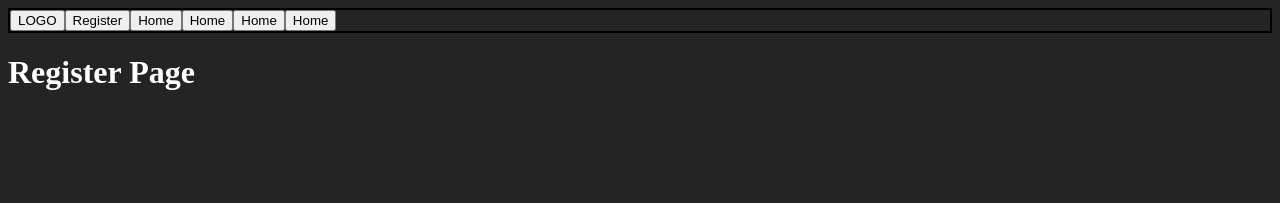
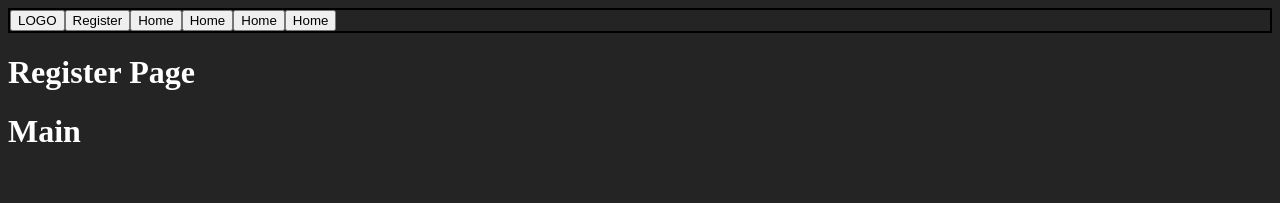
Before and after one commit to Ganesh-Mk/CodeBro, a React (Vite) app in the folder frontend/: page /register in a window 1280 px wide. Shown: the top 203 px of the page. Built offline with nearby package versions, Linux system fonts and the light colour scheme.

Commit message:
added main h1

```diff
--- a/frontend/src/pages/RegisterPage.jsx
+++ b/frontend/src/pages/RegisterPage.jsx
@@ -4,6 +4,7 @@ function EntrancePage() {
   return (
     <div>
       <h1>Register Page</h1>
+      <h1>Main</h1>
     </div>
   )
 }
```
